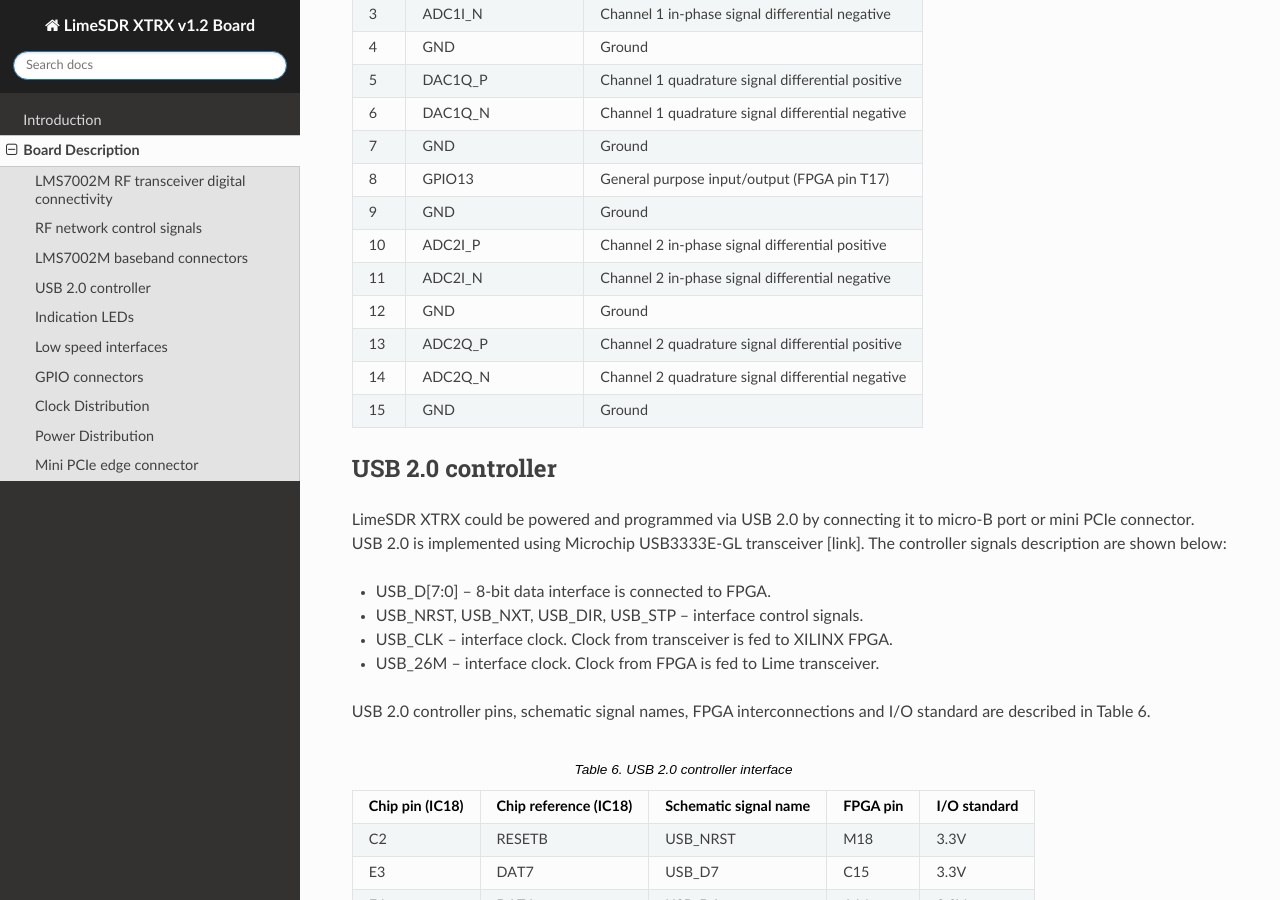
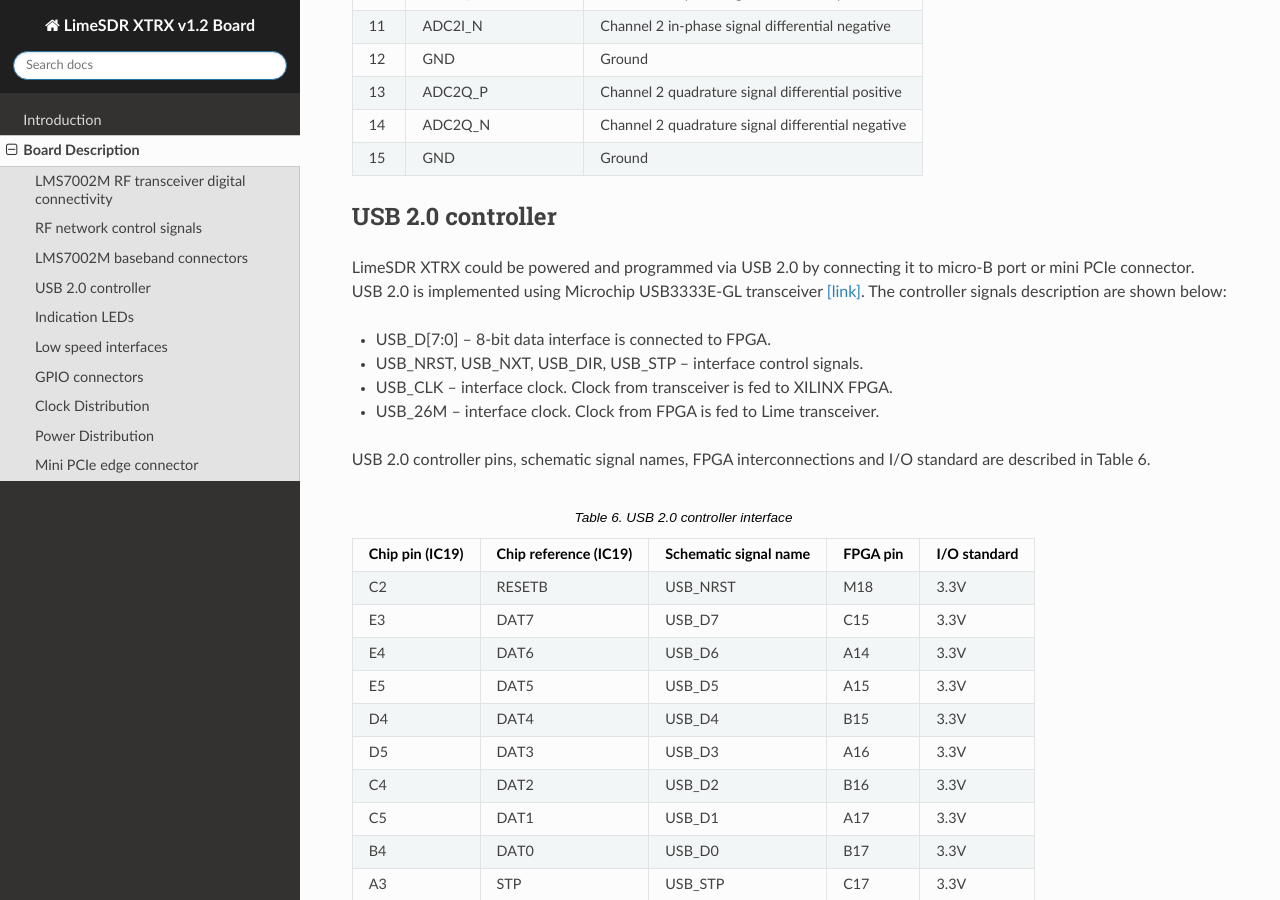
Before and after one commit to myriadrf/LimeSDR-XTRX, a Sphinx documentation site: the page built from docs/documentation/board-description.rst, in a window 1280 px wide and 900 px high, scrolled down 4660 px. Built offline with Sphinx 7.4.7 and the Read the Docs theme 2.0.0, drawn with Linux system fonts in a browser that asks for light colours; part of the change alters nothing that is shown.

```diff
--- a/docs/documentation/board-description.rst
+++ b/docs/documentation/board-description.rst
@@ -114,7 +114,7 @@ RF network control signals
 
 LimeSDR XTRX RF network contains matching networks, RF switches, loopback variable attenuator and U.FL connectors (X1, X3 - TX and X2, X4 - RX) as shown in Figure 1.
 
-.. figure:: images/LimeSDR-XTRX_v1.0_diagrams_r0_RFFE.png
+.. figure:: images/LimeSDR-XTRX_v1.2_diagrams_RFFE.png
   :width: 600
 
   Figure 1. LimeSDR XTRX v1.0 RF diagram
@@ -231,7 +231,8 @@ LMS7002M RF transceiver (IC1)) baseband signals (RX ADC and TX DAC) can be acces
 USB 2.0 controller
 ------------------
 
-LimeSDR XTRX could be powered and programmed via USB 2.0 by connecting it to micro-B port or mini PCIe connector. USB 2.0 is implemented using Microchip USB3333E-GL transceiver [link]. The controller signals description are shown below:
+LimeSDR XTRX could be powered and programmed via USB 2.0 by connecting it to micro-B port or mini PCIe connector. USB 2.0 is implemented using Microchip USB3333E-GL transceiver
+`[link] <https://ww1.microchip.com/downloads/aemDocuments/documents/OTH/ProductDocuments/DataSheets/00001880A.pdf>`_. The controller signals description are shown below:
 
 * USB_D[7:0] – 8-bit data interface is connected to FPGA.
 * USB_NRST, USB_NXT, USB_DIR, USB_STP – interface control signals.
@@ -243,7 +244,7 @@ USB 2.0 controller pins, schematic signal names, FPGA interconnections and I/O s
 .. table:: Table 6. USB 2.0 controller interface
 
   +---------------------+---------------------------+---------------------------+--------------+------------------+
-  | **Chip pin (IC18)** | **Chip reference (IC18)** | **Schematic signal name** | **FPGA pin** | **I/O standard** |
+  | **Chip pin (IC19)** | **Chip reference (IC19)** | **Schematic signal name** | **FPGA pin** | **I/O standard** |
   +=====================+===========================+===========================+==============+==================+
   | C2                  | RESETB                    | USB_NRST                  | M18          | 3.3V             |
   +---------------------+---------------------------+---------------------------+--------------+------------------+
```
